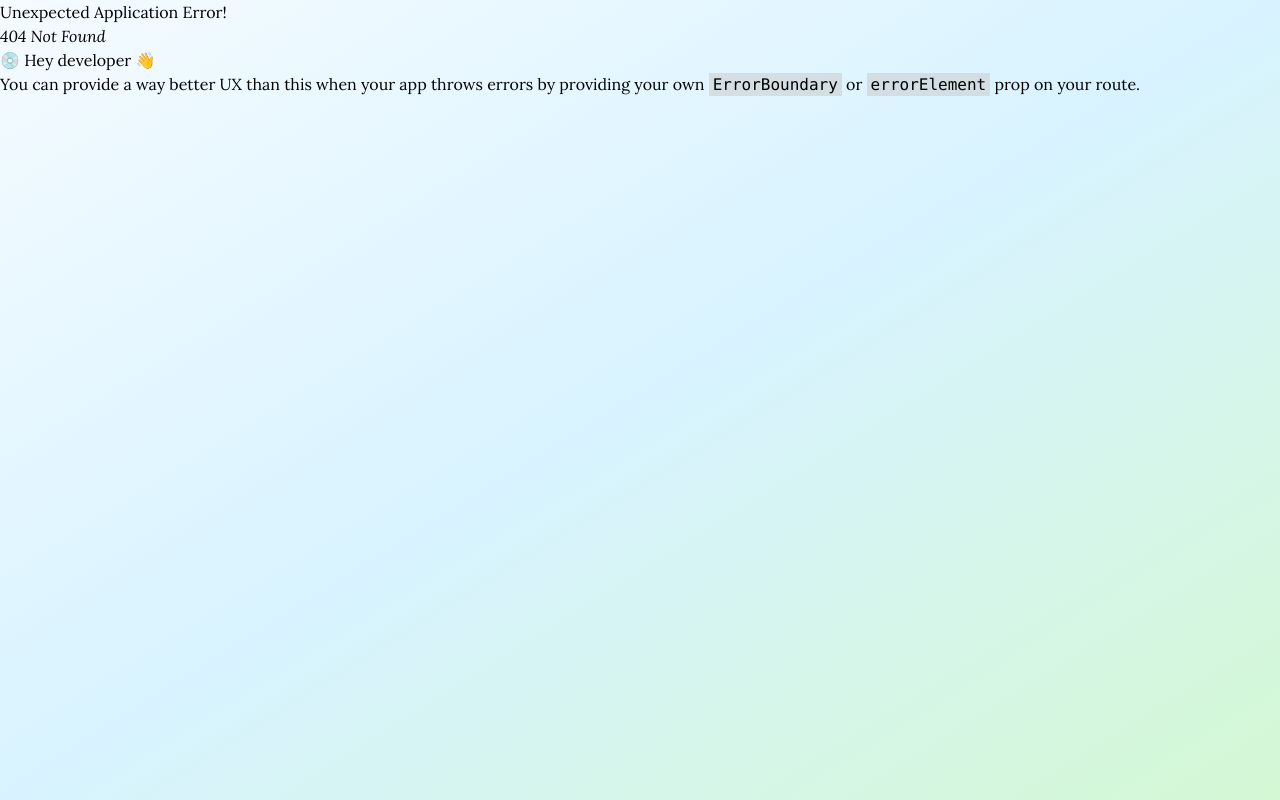
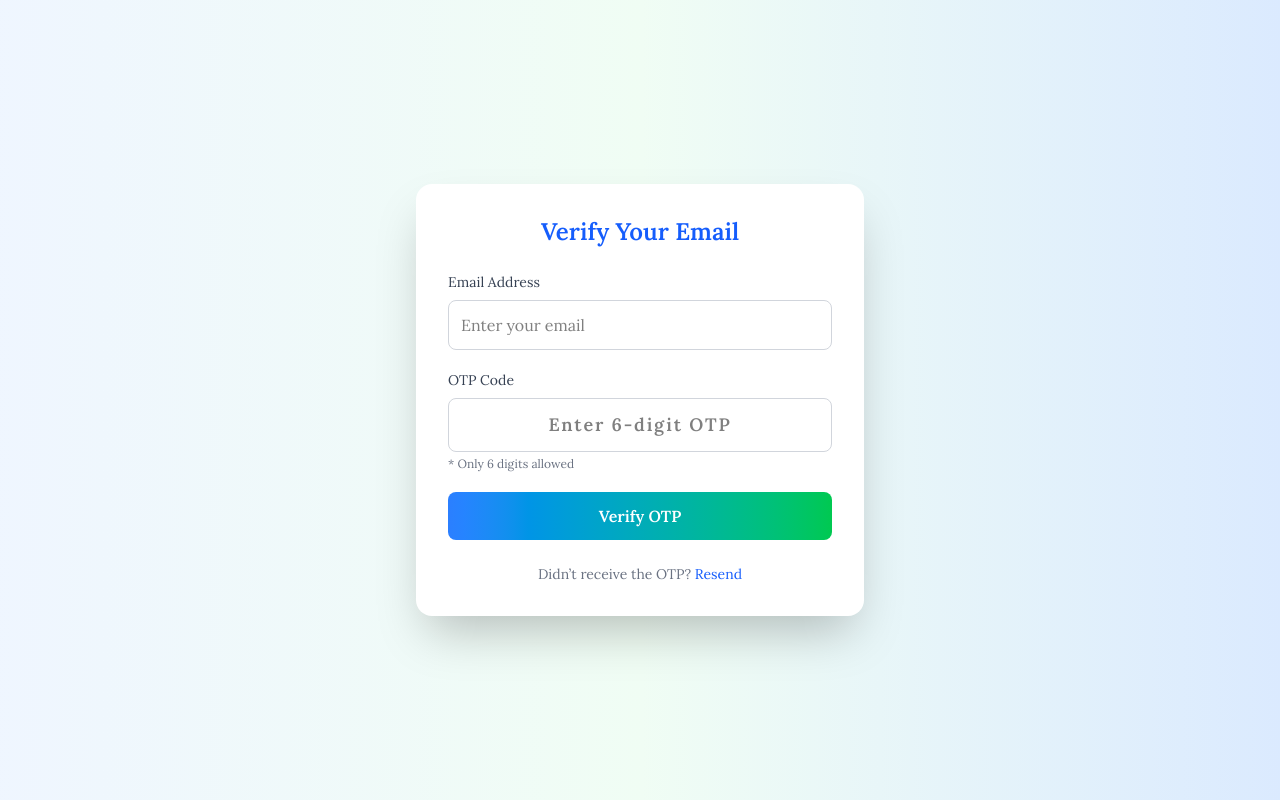
Before and after one commit to chetan-coder5486/Virasat, a React (Vite) app in the folder frontend/: page /verify-otp in a window 1280 px wide. Before the commit this address had no page. Built offline with nearby package versions, Linux system fonts and the light colour scheme.

Commit message:
feat: Implement OTP verification component and update routing for signup flow

```diff
--- a/frontend/src/App.jsx
+++ b/frontend/src/App.jsx
@@ -16,11 +16,13 @@ import Memories from './components/Memories';
 import Circles from './components/Circles';
 import { getUserCircles } from './redux/circleThunks';
 import ProtectedRoute from './components/ProtectedRoutes';
+import VerifyOtp from './components/auth/VerifyOtp';
 
 const appRouter = createBrowserRouter([
   { path: '/', element: <Home /> },
   { path: '/login', element: <Login /> },
   { path: '/signup', element: <Signup /> },
+  {path: "/verify-otp", element: <VerifyOtp />},
   { path: '/join-family', element: <JoinFamily /> }, // Corrected path name
   {
     element: <ProtectedRoute />, // Wrap protected routes
--- a/frontend/src/components/auth/Signup.jsx
+++ b/frontend/src/components/auth/Signup.jsx
@@ -32,7 +32,7 @@ const Signup = () => {
         withCredentials: true,
       });
       if (res.data.success) {
-        navigate("/login");
+        navigate("/verify-otp"); // Redirect to VerifyOtp page after successful signup
         toast.success(res.data.message);
         // Good Practice: Reset form fields after successful submission
         setInput({
--- /dev/null
+++ b/frontend/src/components/auth/VerifyOtp.jsx
@@ -0,0 +1,148 @@
+import React, { useState } from "react";
+import axios from "axios";
+import { USER_API_ENDPOINT } from "@/utils/constant";
+import { useNavigate } from "react-router";
+
+const VerifyOtp = () => {
+  const [email, setEmail] = useState("");
+  const [otp, setOtp] = useState("");
+  const [message, setMessage] = useState("");
+  const [loading, setLoading] = useState(false);
+  const [emailError, setEmailError] = useState("");
+  const navigate = useNavigate();
+
+  const handleEmailChange = (e) => {
+    const value = e.target.value;
+    setEmail(value);
+    // Validate email format (must contain '@')
+    if (value && !value.includes("@")) {
+      setEmailError("Email must include '@' symbol.");
+    } else {
+      setEmailError("");
+    }
+  };
+
+  const handleOtpChange = (e) => {
+    const value = e.target.value;
+    // Allow only numbers and limit to 6 digits
+    if (/^\d{0,6}$/.test(value)) {
+      setOtp(value);
+    }
+  };
+
+  const handleVerify = async (e) => {
+    e.preventDefault();
+    setMessage("");
+
+    // Basic front-end validation
+    if (!email.includes("@")) {
+      setMessage("Please enter a valid email containing '@'.");
+      return;
+    }
+    if (otp.length !== 6) {
+      setMessage("OTP must be exactly 6 digits.");
+      return;
+    }
+
+    setLoading(true);
+    try {
+      const res = await axios.post(`${USER_API_ENDPOINT}/verify-otp`, {
+        email,
+        otp,
+      });
+
+      if (res.data.success) {
+        setMessage("✅ Email verified successfully! You can now log in.");
+        navigate("/login");
+      } else {
+        setMessage(res.data.message || "Verification failed ❌");
+      }
+    } catch (err) {
+      setMessage(err.response?.data?.message || "Server error. Please try again.");
+    }
+    setLoading(false);
+  };
+
+  return (
+    <div className="flex justify-center items-center min-h-screen bg-gradient-to-r from-blue-50 via-green-50 to-blue-100">
+      <div className="bg-white shadow-2xl rounded-2xl p-8 w-full max-w-md transition-all duration-300 hover:scale-[1.01]">
+        <h2 className="text-2xl font-bold text-center text-blue-600 mb-6">
+          Verify Your Email
+        </h2>
+
+        <form onSubmit={handleVerify} className="space-y-5">
+          {/* Email Field */}
+          <div>
+            <label className="block text-gray-700 text-sm font-medium mb-2">
+              Email Address
+            </label>
+            <input
+              type="email"
+              placeholder="Enter your email"
+              value={email}
+              required
+              onChange={handleEmailChange}
+              className="w-full border border-gray-300 rounded-lg p-3 focus:ring-2 focus:ring-blue-400 focus:outline-none"
+            />
+            {emailError && (
+              <p className="text-red-500 text-sm mt-1">{emailError}</p>
+            )}
+          </div>
+
+          {/* OTP Field */}
+          <div>
+            <label className="block text-gray-700 text-sm font-medium mb-2">
+              OTP Code
+            </label>
+            <input
+              type="text"
+              placeholder="Enter 6-digit OTP"
+              value={otp}
+              required
+              maxLength="6"
+              onChange={handleOtpChange}
+              className="w-full border border-gray-300 rounded-lg p-3 focus:ring-2 focus:ring-green-400 focus:outline-none tracking-widest text-center text-lg font-semibold"
+            />
+            <p className="text-gray-500 text-xs mt-1">* Only 6 digits allowed</p>
+          </div>
+
+          {/* Submit Button */}
+          <button
+            type="submit"
+            disabled={loading}
+            className={`w-full py-3 rounded-lg font-semibold text-white transition-all duration-300 ${
+              loading
+                ? "bg-gray-400 cursor-not-allowed"
+                : "bg-gradient-to-r from-blue-500 to-green-500 hover:from-green-500 hover:to-blue-500"
+            }`}
+          >
+            {loading ? "Verifying..." : "Verify OTP"}
+          </button>
+        </form>
+
+        {/* Message Display */}
+        {message && (
+          <p
+            className={`mt-5 text-center text-sm font-medium ${
+              message.includes("successfully")
+                ? "text-green-600"
+                : "text-red-500"
+            }`}
+          >
+            {message}
+          </p>
+        )}
+
+        {/* Resend Option */}
+        <p className="text-center mt-6 text-gray-500 text-sm">
+          Didn’t receive the OTP?{" "}
+          <span className="text-blue-600 hover:underline cursor-pointer">
+            Resend
+          </span>
+        </p>
+      </div>
+    </div>
+  );
+};
+
+export default VerifyOtp;
```
Also changed, not shown: 1 other file (tests, documents, lock files or other folders).
